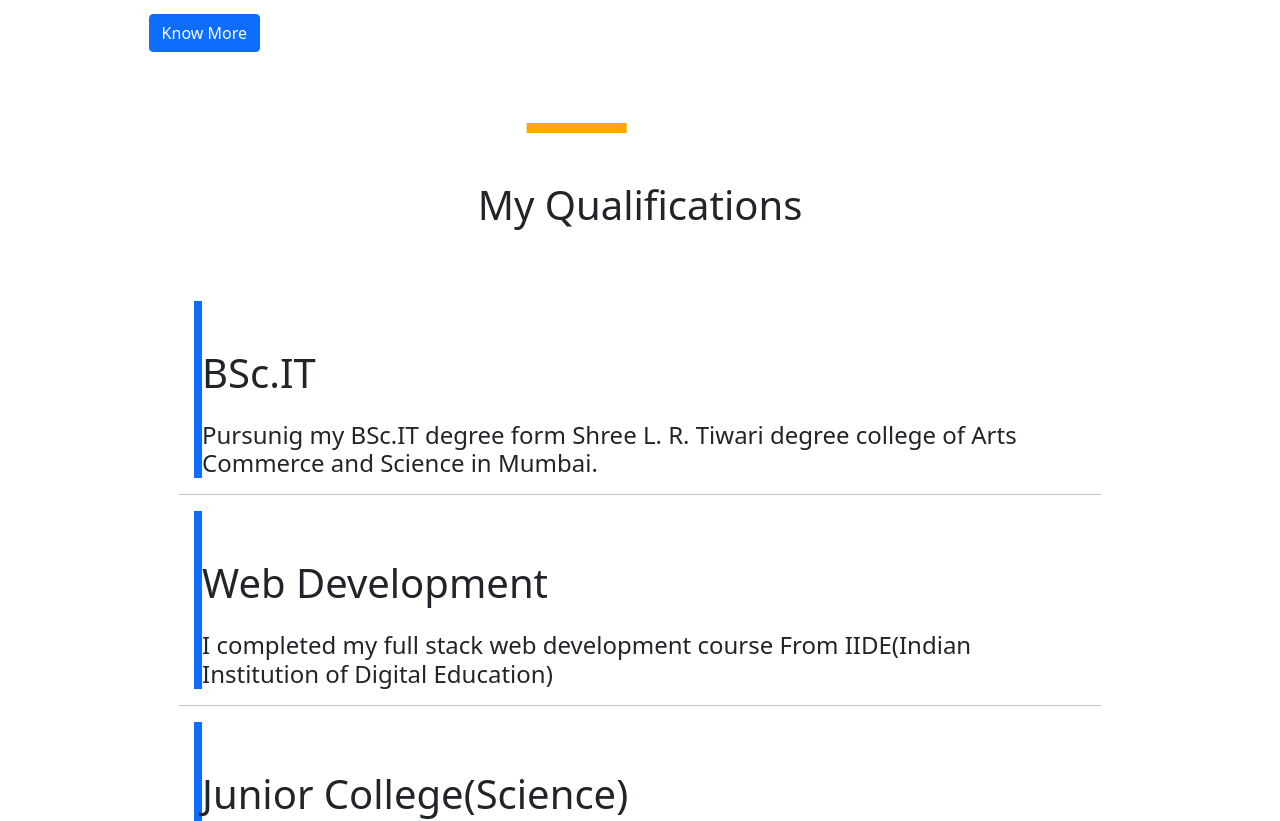
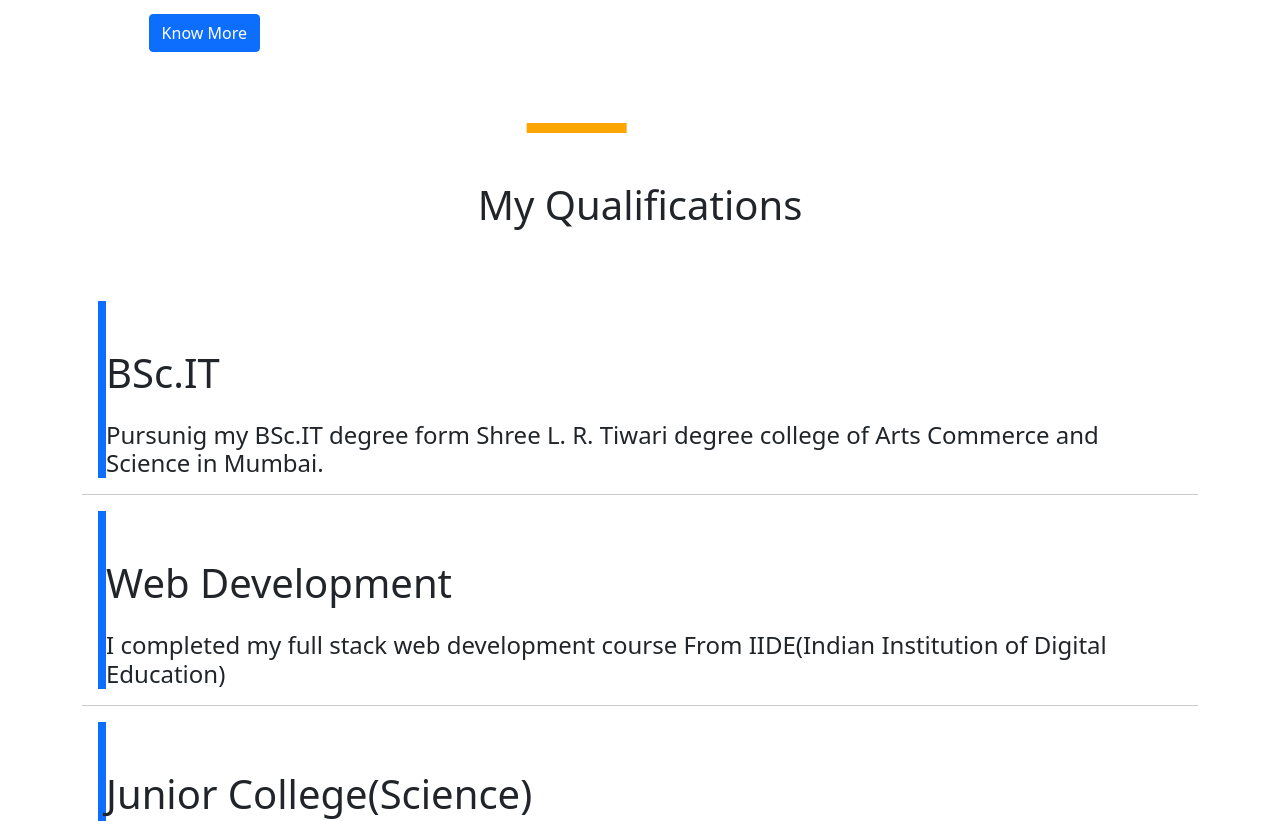
Before and after one commit to Mihir06121/Portfolio-v2, a React (Create React App) app: page / in a window 1280 px wide. Shown: the part 6680-7501 px from the top of the page. Built offline with nearby package versions, Linux system fonts and the light colour scheme; the HTML template or start-up script is replaced by a standard one.

Commit message:
Qualifications Added

```diff
--- a/src/components/pages/Qualification.js
+++ b/src/components/pages/Qualification.js
@@ -2,9 +2,9 @@ import React from 'react';
 
 const Qualification = () => {
     return (
-        <div id="qualification" className="p-5">
+        <div id="qualification" className="pt-5">
             <h1 align="center" >My Qualifications</h1>
-            <section className="p-5">
+            <section className="pt-5">
                 <div className="left-border m-3 pt-5">
                 <h1 className="pl-2">BSc.IT</h1>
                 <h4 className="pt-3 pl-3">Pursunig my BSc.IT degree form Shree L. R. Tiwari
```
